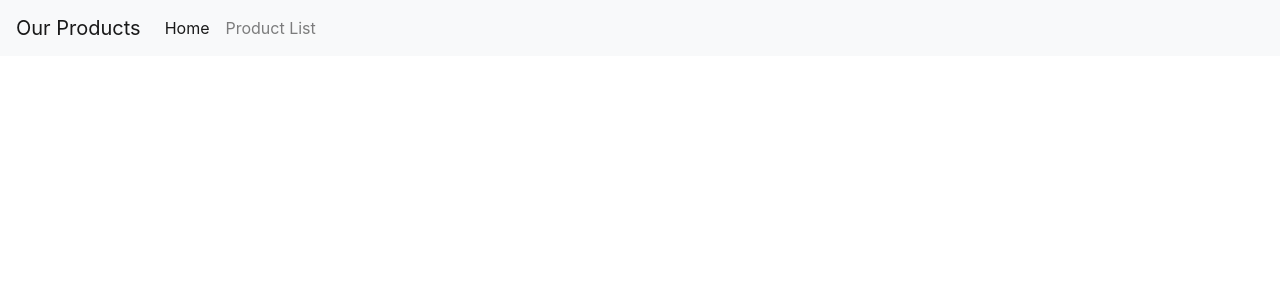
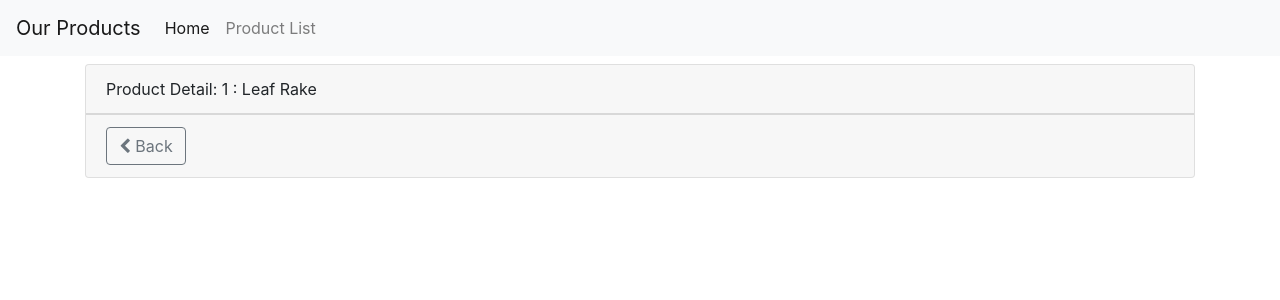
Before and after one commit to MariemBADIS/AngularProduct, an Angular app: page /products/1 in a window 1280 px wide. Shown: the top 300 px of the page. Built offline with nearby package versions, Linux system fonts and the light colour scheme.

Commit message:
feat : routing-with-parameters-and-guards

```diff
--- a/src/app/app.module.ts
+++ b/src/app/app.module.ts
@@ -10,6 +10,7 @@ import {StarComponent} from './shared/star/star.component';
 import {HttpClientModule} from '@angular/common/http';
 import {ProductDetailComponent} from './products/product-details/product-detail.component';
 import {RouterModule} from '@angular/router';
+import {ProductDetailGuard} from './products/product-detail.guard';
 
 @NgModule({
   declarations: [
@@ -26,7 +27,11 @@ import {RouterModule} from '@angular/router';
     HttpClientModule,
     RouterModule.forRoot([
       { path: 'products', component: ProductListComponent },
-      { path: 'products/:id', component: ProductDetailComponent },
+      {
+        path: 'products/:id',
+        canActivate: [ProductDetailGuard],
+        component: ProductDetailComponent
+      },
       { path: 'home', component: HomeComponent },
       { path: '', redirectTo: 'home', pathMatch: 'full' },
       { path: '**', component: HomeComponent }
--- /dev/null
+++ b/src/app/products/product-detail.guard.ts
@@ -0,0 +1,25 @@
+import {Injectable} from '@angular/core';
+import {ActivatedRouteSnapshot, CanActivate, Router, RouterStateSnapshot, UrlTree} from '@angular/router';
+import {Observable} from 'rxjs';
+
+@Injectable({
+  providedIn: 'root'
+})
+export class ProductDetailGuard implements CanActivate {
+
+  constructor(private router: Router) {
+
+  }
+
+  canActivate(
+    next: ActivatedRouteSnapshot,
+    state: RouterStateSnapshot): Observable<boolean | UrlTree> | Promise<boolean | UrlTree> | boolean | UrlTree {
+    const id = +next.url[1].path;
+    if (isNaN(id) || id < 1) {
+      this.router.navigate(['/products']);
+      return false;
+    }
+    return true;
+  }
+
+}
--- a/src/app/products/product-details/product-detail.component.html
+++ b/src/app/products/product-details/product-detail.component.html
@@ -1,5 +1,13 @@
-<div class="card" *ngIf="product">
+<div class="card mt-2" *ngIf="product">
   <div class="card-header">
-    {{ pageTitle + ' :  '+ product.productName }}
+    {{ pageTitle + ' :  ' + product.productName }}
+  </div>
+  <div class="card-footer">
+    <button class="btn btn-outline-secondary"
+            (click)='onBack()'
+            style='width: 80px'>
+      <i class="fa fa-chevron-left"></i>
+      Back
+    </button>
   </div>
 </div>
--- a/src/app/products/product-details/product-detail.component.ts
+++ b/src/app/products/product-details/product-detail.component.ts
@@ -1,4 +1,5 @@
-import { Component, OnInit } from '@angular/core';
+import {Component, OnInit} from '@angular/core';
+import {ActivatedRoute, Router} from '@angular/router';
 
 import {IProduct} from '../product';
 
@@ -13,9 +14,30 @@ export class ProductDetailComponent implements OnInit {
 
   product: IProduct;
 
-  constructor() { }
+  constructor(private route: ActivatedRoute,
+              private router: Router) {
+  }
 
   ngOnInit() {
+    const id = +this.route.snapshot.paramMap.get('id');
+    this.pageTitle += `: ${id}`;
+    this.product = {
+      productId: 1,
+      productName: 'Leaf Rake',
+      productCode: 'GDN-0011',
+      releaseDate: 'March 19, 2019',
+      description: 'Leaf rake with 48-inch wooden handle.',
+      price: 19.95,
+      starRating: 3.2,
+      imageUrl: 'assets/images/leaf_rake.png'
+    };
+  }
+
+  /**
+   * Navigate on back
+   */
+  public onBack(): void {
+    this.router.navigate(['/products']);
   }
 
 }
--- a/src/app/products/product-list/product-list.component.html
+++ b/src/app/products/product-list/product-list.component.html
@@ -45,14 +45,18 @@
                  [style.margin.px]='imageMargin'
                  *ngIf='showImages'>
           </td>
-          <td>{{ product.productName }}</td>
+          <td>
+            <a [routerLink]="['/products', product.productId]">
+              {{ product.productName }}
+            </a>
+          </td>
           <td>{{ product.productCode | uppercase | convertTpSpaces: '-' }}</td>
           <td>{{ product.releaseDate }}</td>
           <td>{{ product.price | currency: 'USD':'symbol':'1.2-2' }}</td>
           <td>
             <app-star [rating]="product.starRating"
-            (ratingClicked)='onRaitingClicked($event)'>
-            <!--(notify)="onNotify($event)"-->
+                      (ratingClicked)='onRaitingClicked($event)'>
+              <!--(notify)="onNotify($event)"-->
             </app-star>
           </td>
         </tr>
```
Also changed, not shown: 1 other file (tests, documents, lock files or other folders).
